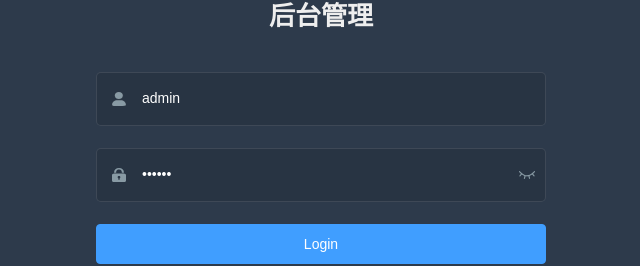
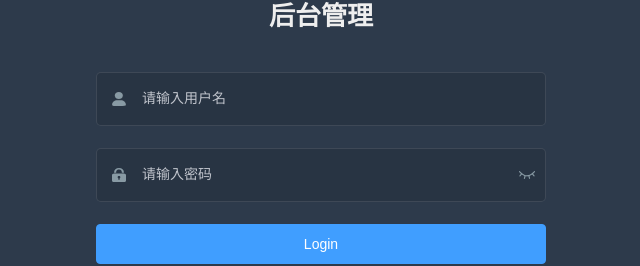
Before and after one commit to wangran38/xcbweb, a Vue app in the folder web2.0/: page /#/login in a window 1280 px wide. Shown: the part 158-424 px from the top of the page, without its empty margins (319-959 px from the left). Built offline with nearby package versions, Linux system fonts and the light colour scheme.

Commit message:
首页统计完成

```diff
--- a/web2.0/src/views/dashboard/index.vue
+++ b/web2.0/src/views/dashboard/index.vue
@@ -1,51 +1,45 @@
 <template>
- <div class="app-container">
+  <div class="app-container" v-loading="listLoading" element-loading-text="加载中"
+    element-loading-spinner="el-icon-loading">
     <el-row :gutter="20">
       <el-col :span="6">
         <div>
-          <el-card
-          shadow="always">菜市场数量：{{ market_num }}家</el-card>
+          <el-card shadow="always">菜市场数量：{{ dataInfo.market_num }}家</el-card>
         </div>
       </el-col>
       <el-col :span="6">
         <div>
-          <el-card
-          shadow="always">会员人数：{{value2}}人</el-card>
+          <el-card shadow="always">会员人数：{{ dataInfo.user_num }}人</el-card>
         </div>
       </el-col>
       <el-col :span="6">
         <div>
-          <el-card
-          shadow="always">固定摊位摊主：{{value2}}个</el-card>
+          <el-card shadow="always">固定摊位摊主：{{ dataInfo.shopuser_num }}个</el-card>
         </div>
       </el-col>
-      <el-col :span="6">
+      <!-- <el-col :span="6">
         <div>
-          <el-card
-          shadow="always">浮动摊位摊主：{{value2}}个</el-card>
+          <el-card shadow="always">浮动摊位摊主：{{ dataInfo.value2 }}个</el-card>
         </div>
-      </el-col>
+      </el-col> -->
     </el-row>
 
     <el-row :gutter="20" style="margin-top:40px;">
       <el-col :span="6">
         <div>
-          <el-card
-          shadow="always">订单总数：{{value2}}笔</el-card>
+          <el-card shadow="always">订单总数：{{ dataInfo.order_num }}笔</el-card>
         </div>
       </el-col>
       <el-col :span="6">
         <div>
-          <el-card
-          shadow="always">积分订单：{{value2}}笔</el-card>
+          <el-card shadow="always">积分订单：{{ dataInfo.sorce_num }}笔</el-card>
         </div>
       </el-col>
-      <el-col :span="6">
+      <!-- <el-col :span="6">
         <div>
-          <el-card
-          shadow="always">现金订单{{value2}}笔</el-card>
+          <el-card shadow="always">现金订单{{ dataInfo.value2 }}笔</el-card>
         </div>
-      </el-col>
+      </el-col> -->
       <!--<el-col :span="6">
         <div>
           <el-card
@@ -53,11 +47,20 @@
         </div>
       </el-col>-->
     </el-row>
-         <el-row :gutter="20" style="margin-top:40px;">
+    <!-- <el-row :gutter="20" style="margin-top:40px;">
       <el-col :span="6">
         <div>
-          <el-card
-          shadow="always">开奖总积分{{value2}}</el-card>
+          <el-card shadow="always">开奖总积分{{ dataInfo.value2 }}</el-card>
+        </div>
+      </el-col>
+      <el-col :span="6">
+        <div>
+          <el-card shadow="always">商家结算积分{{ dataInfo.value2 }}</el-card>
+        </div>
+      </el-col>
+      <el-col :span="6">
+        <div>
+          <el-card shadow="always">未结算积分{{ dataInfo.value2 }}</el-card>
         </div>
       </el-col>
       <el-col :span="6">
@@ -66,19 +69,7 @@
           shadow="always">商家结算积分{{value2}}</el-card>
         </div>
       </el-col>
-      <el-col :span="6">
-        <div>
-          <el-card
-          shadow="always">未结算积分{{value2}}</el-card>
-        </div>
-      </el-col>
-      <!--<el-col :span="6">
-        <div>
-          <el-card
-          shadow="always">商家结算积分{{value2}}</el-card>
-        </div>
-      </el-col>-->
-    </el-row>
+    </el-row> -->
   </div>
 </template>
 
@@ -88,25 +79,29 @@
 
   data() {
     return {
-        market_num:0
+      // 首页需要展示的数据
+      dataInfo: {
+        market_num: 0,
+        user_num: 0,
+        shopuser_num: 0,
+        order_num: 0,
+        sorce_num: 0,
+      },
+      listLoading: false// 遮罩层
     };
   },
   created() {
     this.getList()
   },
   methods: {
-    getList() {
+    async getList() {
       this.listLoading = true
-      getcount(this.listQuery).then(response => {
-        // this.data = response.data
-        this.market_num = response.data.market_num
-        // this.total = response.data.totalnum
-
-        // Just to simulate the time of the request
+      let { data } = await getcount(this.listQuery)
+      this.dataInfo = data
       setTimeout(() => {
         this.listLoading = false
-        }, 1.5 * 1000)
-      })
+      }, 800)
+
     },
     handleFilter() {
       this.getList()
--- a/web2.0/src/views/login/index.vue
+++ b/web2.0/src/views/login/index.vue
@@ -1,6 +1,7 @@
 <template>
   <div class="login-container">
-    <el-form ref="loginForm" :model="loginForm" :rules="loginRules" class="login-form" auto-complete="on" label-position="left">
+    <el-form ref="loginForm" :model="loginForm" :rules="loginRules" class="login-form" auto-complete="on"
+      label-position="left">
 
       <div class="title-container">
         <h3 class="title">后台管理</h3>
@@ -10,38 +11,23 @@
         <span class="svg-container">
           <svg-icon icon-class="user" />
         </span>
-        <el-input
-          ref="username"
-          v-model="loginForm.username"
-          placeholder="Username"
-          name="username"
-          type="text"
-          tabindex="1"
-          auto-complete="on"
-        />
+        <el-input ref="username" v-model="loginForm.username" placeholder="请输入用户名" name="username" type="text"
+          tabindex="1" auto-complete="on" />
       </el-form-item>
 
       <el-form-item prop="password">
         <span class="svg-container">
           <svg-icon icon-class="password" />
         </span>
-        <el-input
-          :key="passwordType"
-          ref="password"
-          v-model="loginForm.password"
-          :type="passwordType"
-          placeholder="Password"
-          name="password"
-          tabindex="2"
-          auto-complete="on"
-          @keyup.enter.native="handleLogin"
-        />
+        <el-input :key="passwordType" ref="password" v-model="loginForm.password" :type="passwordType"
+          placeholder="请输入密码" name="password" tabindex="2" auto-complete="on" @keyup.enter.native="handleLogin" />
         <span class="show-pwd" @click="showPwd">
           <svg-icon :icon-class="passwordType === 'password' ? 'eye' : 'eye-open'" />
         </span>
       </el-form-item>
 
-      <el-button :loading="loading" type="primary" style="width:100%;margin-bottom:30px;" @click.native.prevent="handleLogin">Login</el-button>
+      <el-button :loading="loading" type="primary" style="width:100%;margin-bottom:30px;"
+        @click.native.prevent="handleLogin">Login</el-button>
 
       <!--<div class="tips">
         <span style="margin-right:20px;">username: admin</span>
@@ -60,22 +46,22 @@ export default {
   data() {
     const validateUsername = (rule, value, callback) => {
       if (!validUsername(value)) {
-        callback(new Error('Please enter the correct user name'))
+        callback(new Error('请输入正确的用户名'))
       } else {
         callback()
       }
     }
     const validatePassword = (rule, value, callback) => {
       if (value.length < 6) {
-        callback(new Error('The password can not be less than 6 digits'))
+        callback(new Error('密码不能少于6位数字'))
       } else {
         callback()
       }
     }
     return {
       loginForm: {
-        username: 'admin',
-        password: '123456'
+        username: '',
+        password: ''
       },
       loginRules: {
         username: [{ required: true, trigger: 'blur', validator: validateUsername }],
@@ -88,7 +74,7 @@ export default {
   },
   watch: {
     $route: {
-      handler: function(route) {
+      handler: function (route) {
         this.redirect = route.query && route.query.redirect
       },
       immediate: true
@@ -130,8 +116,8 @@ export default {
 /* 修复input 背景不协调 和光标变色 */
 /* Detail see https://github.com/PanJiaChen/vue-element-admin/pull/927 */
 
-$bg:#283443;
-$light_gray:#fff;
+$bg: #283443;
+$light_gray: #fff;
 $cursor: #fff;
 
 @supports (-webkit-mask: none) and (not (cater-color: $cursor)) {
@@ -174,9 +160,9 @@ $cursor: #fff;
 </style>
 
 <style lang="scss" scoped>
-$bg:#2d3a4b;
-$dark_gray:#889aa4;
-$light_gray:#eee;
+$bg: #2d3a4b;
+$dark_gray: #889aa4;
+$light_gray: #eee;
 
 .login-container {
   min-height: 100%;
```
Also changed, not shown: web2.0/src/permission.js (+2 -5 lines), 2 other files (tests, documents, lock files or other folders). Lines whose indentation alone changed are shown as unchanged.
